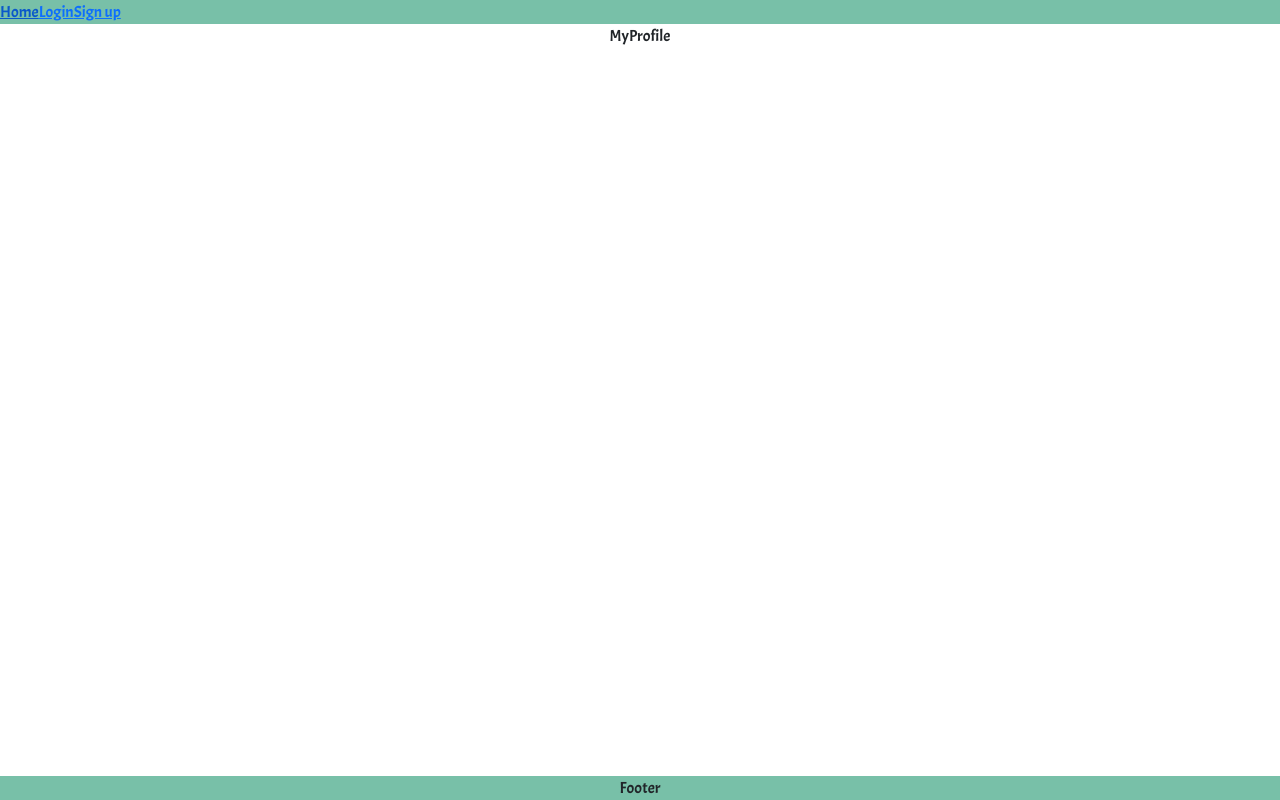
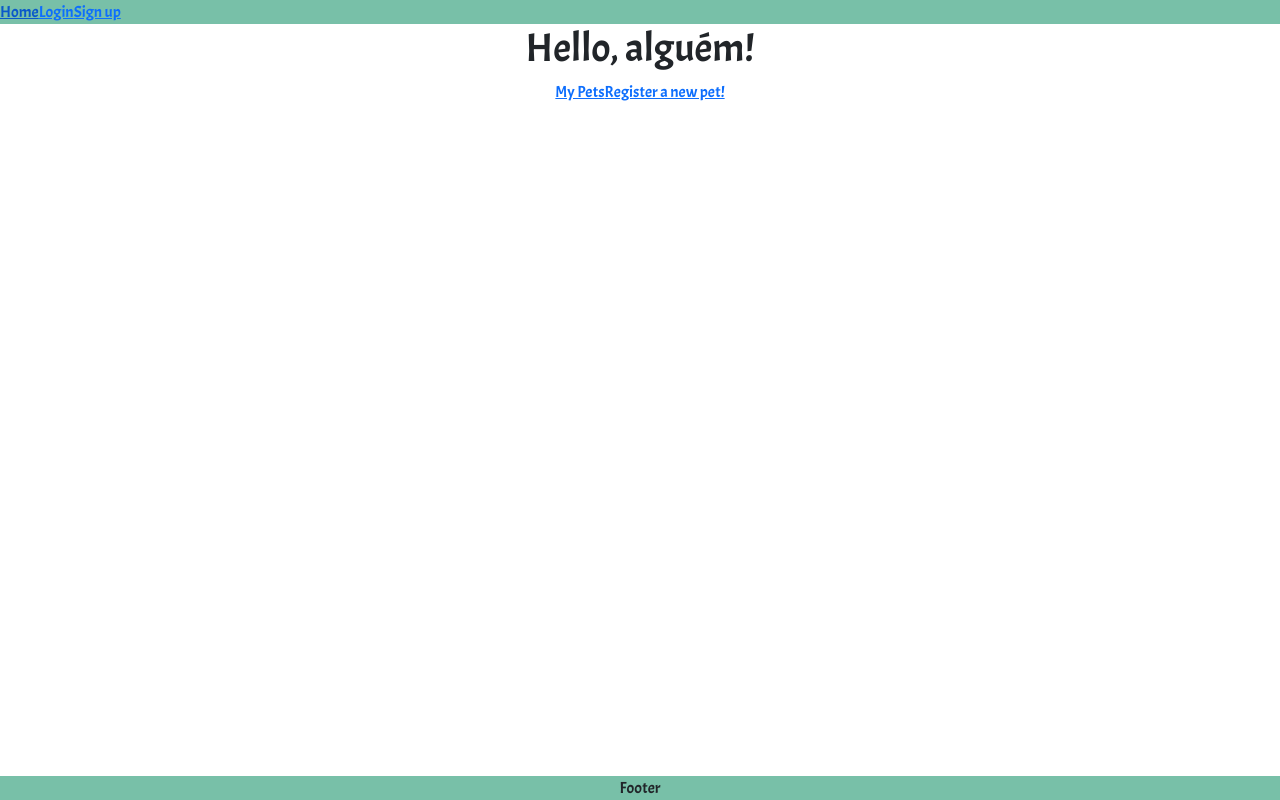
Before and after one commit to renatainojosa/final-project-client, a React (Create React App) app: page /my-profile in a window 1280 px wide. Built offline with nearby package versions, Linux system fonts and the light colour scheme.

Commit message:
new pet e form pet

```diff
--- a/src/App.js
+++ b/src/App.js
@@ -12,6 +12,8 @@ import SignUpOng from './pages/SignUpOng/SignUpOng';
 import SignUpUser from './pages/SignUpUser/SignUpUser';
 import Error from './pages/Error/Error';
 import MyProfile from './pages/MyProfile/MyProfile';
+import MyPets from './pages/MyPets/MyPets';
+import NewPet from './pages/NewPet/NewPet';
 
 function App() {
   return (
@@ -27,6 +29,8 @@ function App() {
         <Route path='/ongs' element={<Ongs/>}/>
         <Route path='/instructions' element={<Instructions/>} />
         <Route path='/my-profile' element={<MyProfile />} />
+        <Route path='/my-profile/my-pets' element ={<MyPets />} />
+        <Route path='/my-profile/new-pet' element ={<NewPet />} />
         <Route path='/*' element={<Error />} />
       </Routes>
       <Footer/>
--- /dev/null
+++ b/src/pages/MyPets/MyPets.js
@@ -0,0 +1,13 @@
+import './MyPets.css';
+import api from '../../api/project.api';
+import {useState, useEffect} from 'react';
+
+const MyPets = () => {
+    const [myPets, setMyPets] = useState([]);
+
+  return (
+    <div>MyPets</div>
+  )
+};
+
+export default MyPets;
--- a/src/pages/MyProfile/MyProfile.js
+++ b/src/pages/MyProfile/MyProfile.js
@@ -1,8 +1,13 @@
 import './MyProfile.css';
+import {Link} from 'react-router-dom';
 
 const MyProfile = () => {
   return (
-    <div>MyProfile</div>
+    <div>
+        <h1>Hello, alguém!</h1>
+        <Link to='/my-profile/my-pets'>My Pets</Link>
+        <Link to='/my-profile/new-pet'>Register a new pet!</Link>
+    </div>
   )
 };
 
--- /dev/null
+++ b/src/pages/NewPet/NewPet.js
@@ -0,0 +1,9 @@
+import './NewPet.css';
+
+const NewPet = () => {
+  return (
+    <div>NewPet</div>
+  )
+};
+
+export default NewPet;
--- a/src/pages/Pets/Pets.js
+++ b/src/pages/Pets/Pets.js
@@ -1,12 +1,12 @@
 import './Pets.css'
-import projectApi from "../../api/project.api";
+import api from "../../api/project.api";
 import { useState, useEffect } from 'react';
 
 const Pets = () => {
   const [pets, setPets] = useState([]);
 
   useEffect(() => {
-    projectApi
+    api
       .getPets()
       .then((result) => {
         setPets(result);
```
Also changed, not shown: src/components/Forms/PetForm/PetForm.css (added), src/components/Forms/PetForm/PetForm.js (added), src/pages/MyPets/MyPets.css (added), src/pages/NewPet/NewPet.css (added).
